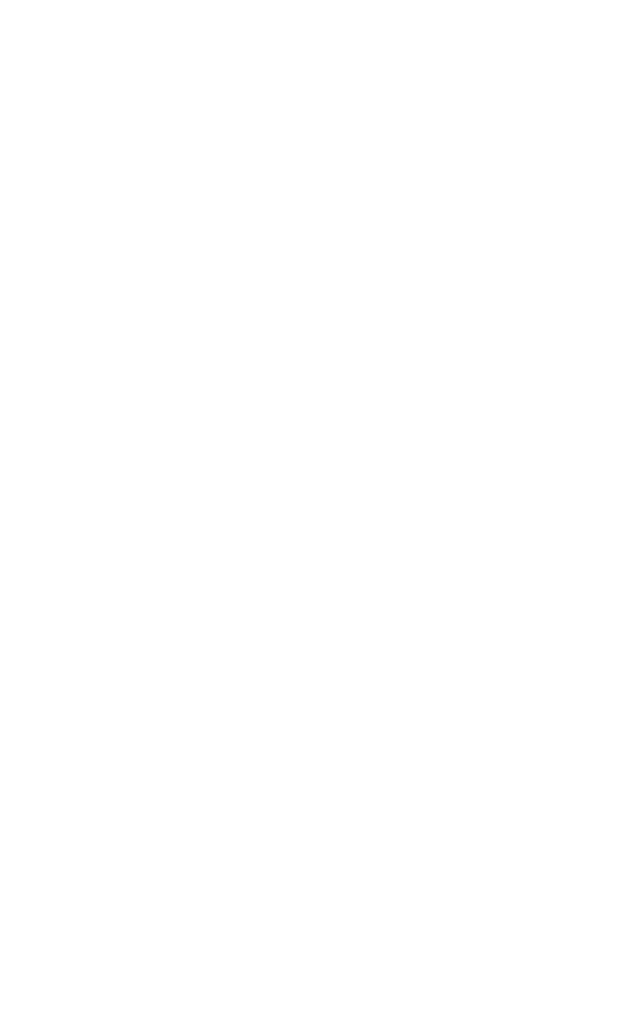
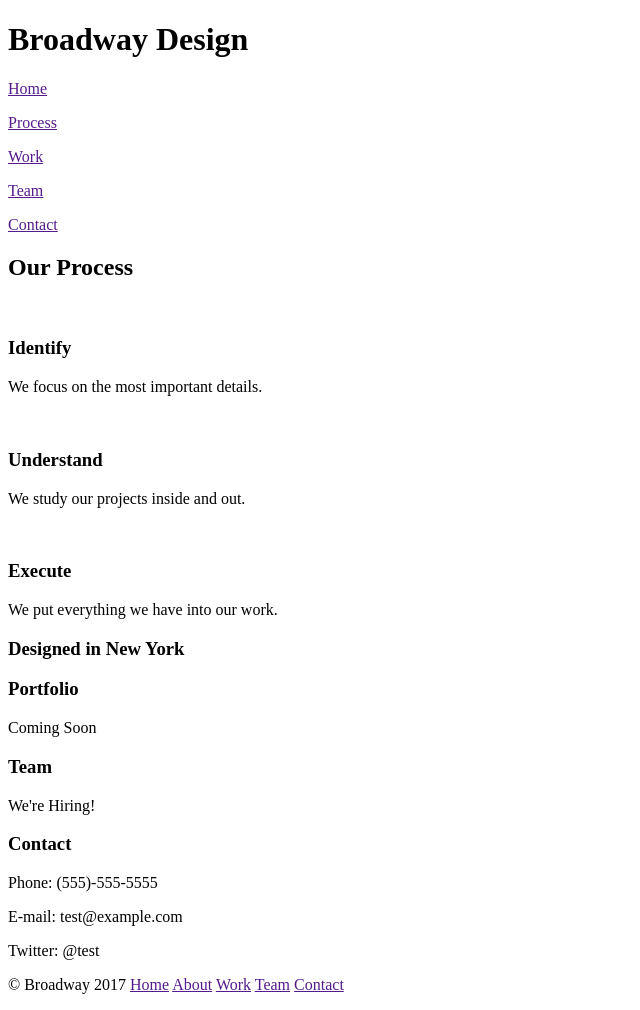
Before and after one commit to CMattler/broadway, a plain HTML site: page index.html in a window 1280 px wide. Shown: the whole page, without its empty margins (0-640 px from the left). Before the commit the page ends 800 px from the top, so only its background shows below. Drawn offline with Linux system fonts and the light colour scheme.

Commit message:
Add basic html.

```diff
--- a/index.html
+++ b/index.html
@@ -2,9 +2,53 @@
 <html>
   <head>
     <meta charset="utf-8">
-    <title></title>
+    <title>Broadway Design</title>
   </head>
   <body>
-
+    <h1>Broadway Design</h1>
+    <nav>
+      <p><a href="">Home</a></p>
+      <p><a href="">Process</a></p>
+      <p><a href="">Work</a></p>
+      <p><a href="">Team</a></p>
+      <p><a href="">Contact</a></p>
+    </nav>
+    <h2>Our Process</h2>
+    <img src="" />
+    <h3>Identify</h3>
+    <p>
+      We focus on the most important details.
+    </p>
+    <img src="" />
+    <h3>Understand</h3>
+    <p>
+      We study our projects inside and out.
+    </p>
+    <img src="" />
+    <h3>Execute</h3>
+    <p>
+      We put everything we have into our work.
+    </p>
+    <h3>Designed in New York</h3>
+    <h3>Portfolio</h3>
+    <p>
+      Coming Soon
+    </p>
+    <h3>Team</h3>
+    <p>
+      We're Hiring!
+    </p>
+    <h3>Contact</h3>
+    <p>
+      Phone: (555)-555-5555
+    </p>
+    <p>
+      E-mail: test@example.com
+    </p>
+    <p>
+      Twitter: @test
+    </p>
+    <p>
+      © Broadway 2017 <a href="">Home</a> <a href="">About</a> <a href="">Work</a> <a href="">Team</a> <a href="">Contact</a>
   </body>
 </html>
```
